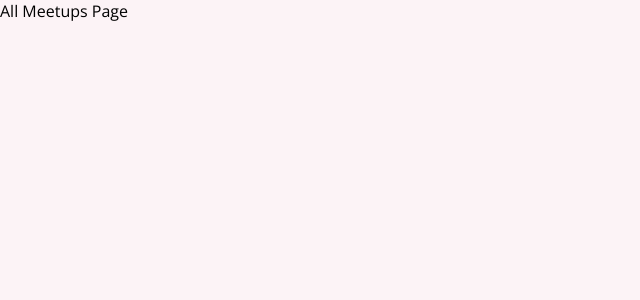
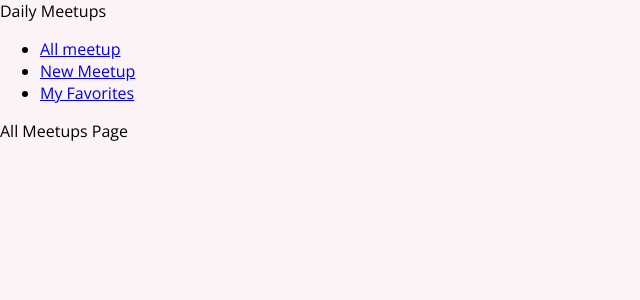
Before and after one commit to Saheedatt/Meetups-app, a React (Create React App) app: page / in a window 1280 px wide. Shown: the top 300 px of the page, without its empty margins (0-640 px from the left). Built offline with nearby package versions, Linux system fonts and the light colour scheme.

Commit message:
Third commit

```diff
--- a/src/App.js
+++ b/src/App.js
@@ -3,11 +3,13 @@
 import AllMeetupsPage from "./pages/AllMeetups.js";
 import NewMeetupsPage from "./pages/NewMeetups";
 import FavoritesPage from "./pages/Favorites";
+import MainNavigation from "./components/layoutt/MainNavigation.js";
 
 function App() {
 
   return (
     <div>
+      <MainNavigation />
     <Routes>
       <Route path="/" element={<AllMeetupsPage />}/>
       <Route path="/new-meetup" element={<NewMeetupsPage />}/>
--- a/src/components/layout/MainNavigation.js
+++ /dev/null
@@ -1,4 +0,0 @@
-function MainNavigation(){
-    return <header></header>
-}
-export default MainNavigation;
--- /dev/null
+++ b/src/components/layoutt/MainNavigation.js
@@ -0,0 +1,23 @@
+import {Link} from 'react-router-dom';
+
+function MainNavigation() {
+  return (
+    <header>
+      <div>Daily Meetups</div>
+      <nav>
+        <ul>
+          <li>
+            <Link to='/'>All meetup</Link>
+          </li>
+          <li>
+            <Link to='/new-meetup'>New Meetup</Link>
+          </li>
+          <li>
+            <Link to='/favorites'>My Favorites</Link>
+          </li>
+        </ul>
+      </nav>
+    </header>
+  );
+}
+export default MainNavigation;
```
